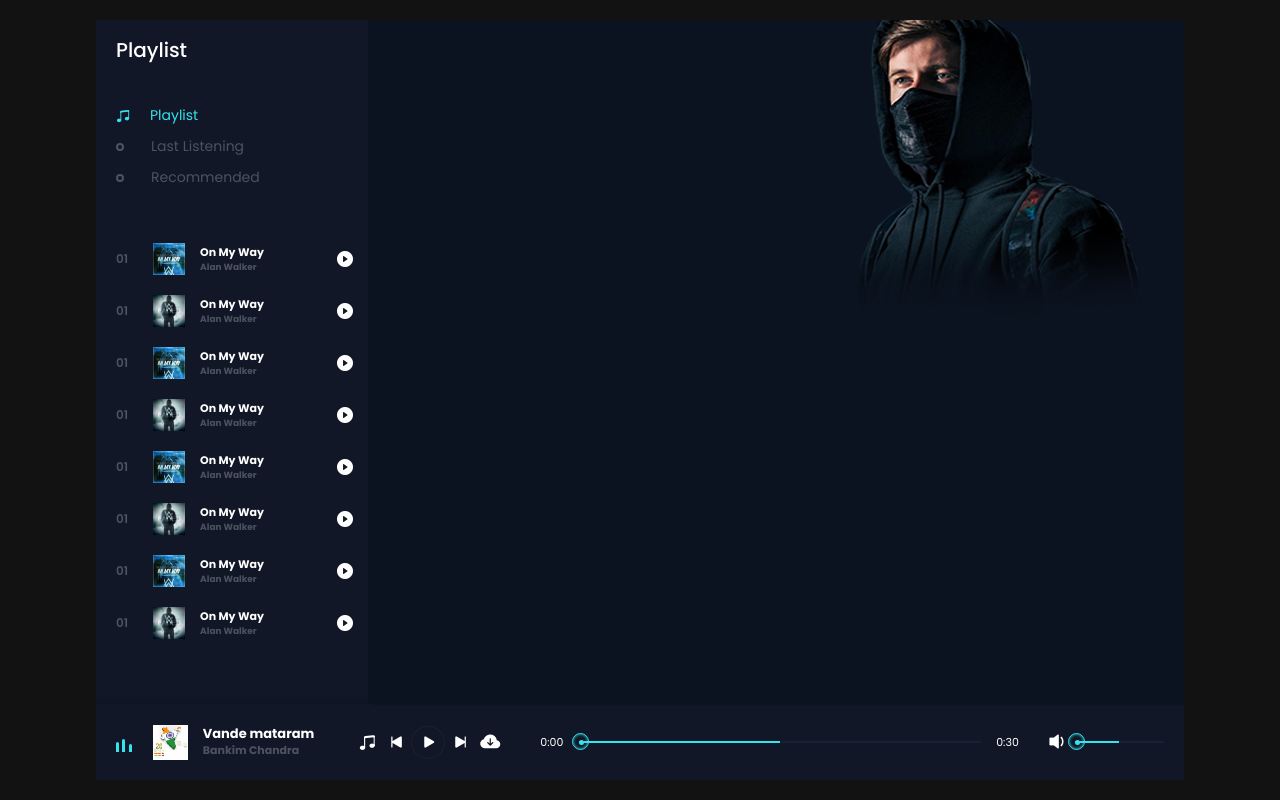
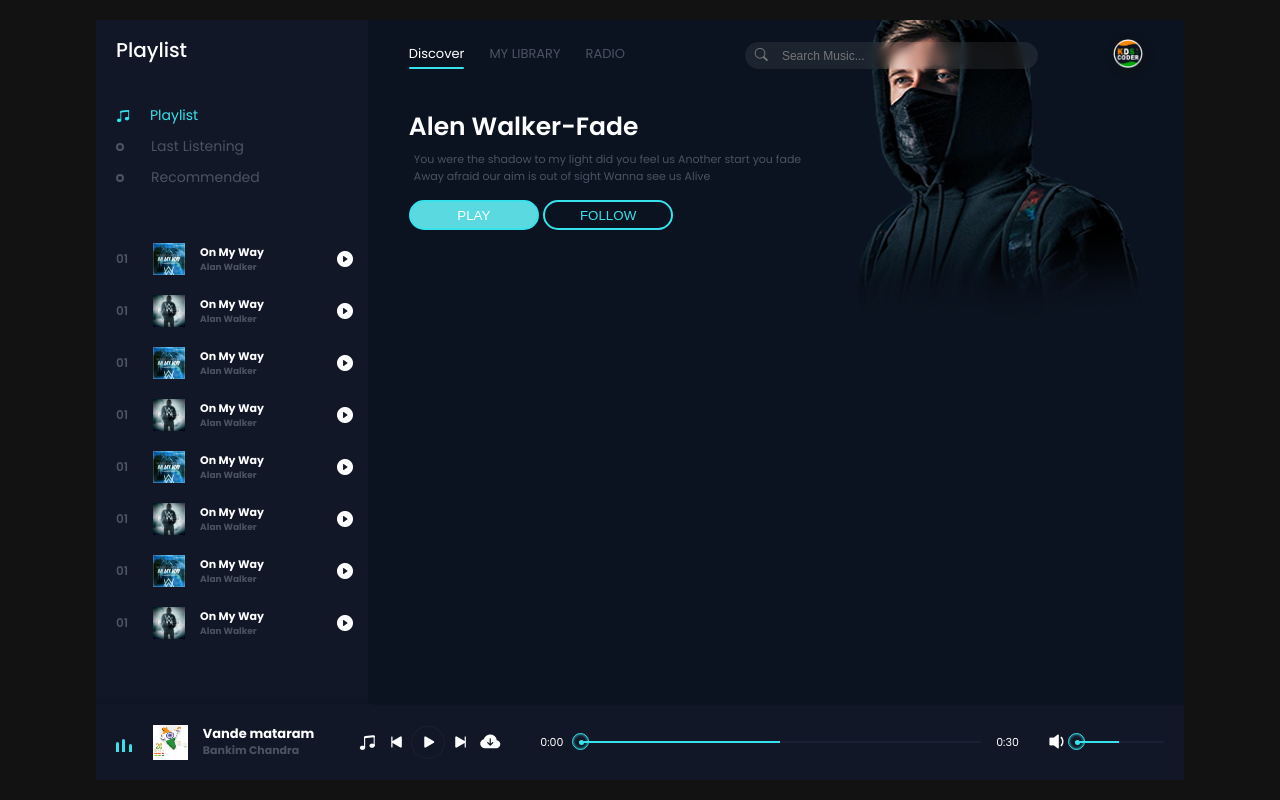
Before and after one commit to lmancbr7/Music-player-website, a plain HTML site: page index.html in a window 1280 px wide. Drawn offline with nearby package versions, Linux system fonts and the light colour scheme.

Commit message:
Music-player-website

```diff
--- a/index.html
+++ b/index.html
@@ -119,7 +119,30 @@
             </div>
         </div>
 
-        <div class="song_side"></div>
+        <div class="song_side">
+            <nav>
+                <ul>
+                    <li>Discover <span></span></li>
+                    <li>MY LIBRARY</li>
+                    <li>RADIO</li>
+                </ul>
+                <div class="search">
+                    <i class="bi bi-search"></i>
+                    <input type="text" placeholder="Search Music...">
+                </div>
+                <div class="user">
+                    <img src="img/KDS CODER.png" alt="">
+                </div>
+            </nav>
+            <div class="content">
+                <h1>Alen Walker-Fade</h1>
+                <p>You were the shadow to my light did you feel us Another start you fade <br> Away afraid our aim is out of sight Wanna see us Alive</p>
+                <div class="buttons">
+                    <button>PLAY</button>
+                    <button>FOLLOW</button>
+                </div>
+            </div>
+        </div>
 
         <div class="master_play">
             <div class="wave">
--- a/style.css
+++ b/style.css
@@ -423,3 +423,145 @@
     background: url(img/bg.png);
     z-index: -1;
 }
+
+header .song_side nav{
+    width: 90%;
+    height: 10%;
+    /*border: 1px solid #fff;*/
+    margin: auto;
+    display: flex;
+    align-items: center;
+    justify-content: space-between;
+}
+
+header .song_side nav ul{
+    display: flex;
+}
+
+header .song_side nav ul li{
+    list-style: none;
+    position: relative;
+    font-size: 13px;
+    color: #4c5262;
+    margin-right: 25px;
+    cursor: pointer;
+    transition: .3s linear;
+}
+
+header .song_side nav ul li:hover{
+    color: #fff;
+}
+
+header .song_side nav ul li:nth-child(1){
+    color: #fff;
+}
+
+header .song_side nav ul li span{
+    position: absolute;
+    width: 100%;
+    height: 2.5px;
+    background: #36e2ec;
+    bottom: -5px;
+    left: 0;
+    border-radius: 20px;
+}
+
+header .song_side nav .search{
+    position: relative;
+    width: 40%;
+    padding: 1px 10px;
+    border-radius: 20px;
+    /*border: 1px solid #fff;*/
+    color: gray;
+}
+
+header .song_side nav .search::before{
+    content: '';
+    position: absolute;
+    width: 100%;
+    height: 100%;
+    background: rgb(184, 184, 184, .1);
+    border-radius: 20px;
+    backdrop-filter: blur(5px);
+    z-index: -1;
+}
+
+header .song_side nav .search .bi{
+    font-size: 13px;
+    padding: 3px 0px 0px 10px;
+}
+
+header .song_side nav .search input{
+    background: none;
+    border: none;
+    outline: none;
+    padding: 0px 10px;
+    color: #fff;
+    font-size: 12px;
+}
+
+header .song_side nav .user{
+    position: relative;
+    width: 30px;
+    height: 30px;
+    /*border: 1px solid #fff;*/
+    border-radius: 50%;
+}
+
+header .song_side nav .user img{
+    width: 100%;
+    height: 100%;
+    border-radius: 50%;
+    box-shadow: 2px 2px 8px #121213;
+}
+
+header .song_side .content{
+    width: 90%;
+    height: 30%;
+    /*border: 1px solid #fff;*/
+    margin: auto;
+    padding-top: 20px;
+}
+
+header .song_side .content h1{
+    font-size: 25px;
+    font-weight: 600;
+}
+
+header .song_side .content p{
+    font-size: 11px;
+    font-weight: 400;
+    color: #4c5262;
+    margin: 5px;
+}
+
+header .song_side .content .buttons{
+    margin-top: 15px;
+}
+
+header .song_side .content .buttons button{
+    width: 130px;
+    height: 30px;
+    border: 2px solid #36e2ec;
+    outline: none;
+    border-radius: 20px;
+    background: #5adae0;
+    color: #fff;
+    cursor: pointer;
+    transition: .3s linear;
+}
+
+header .song_side .content .buttons button:hover{
+    background: none;
+    color: #36e2ec;
+}
+
+header .song_side .content .buttons button:nth-child(2){
+    background: none;
+    color: #36e2ec;
+}
+
+header .song_side .content .buttons button:nth-child(2):hover{
+    background: #36e2ec;
+    color: #fff;
+}
```
